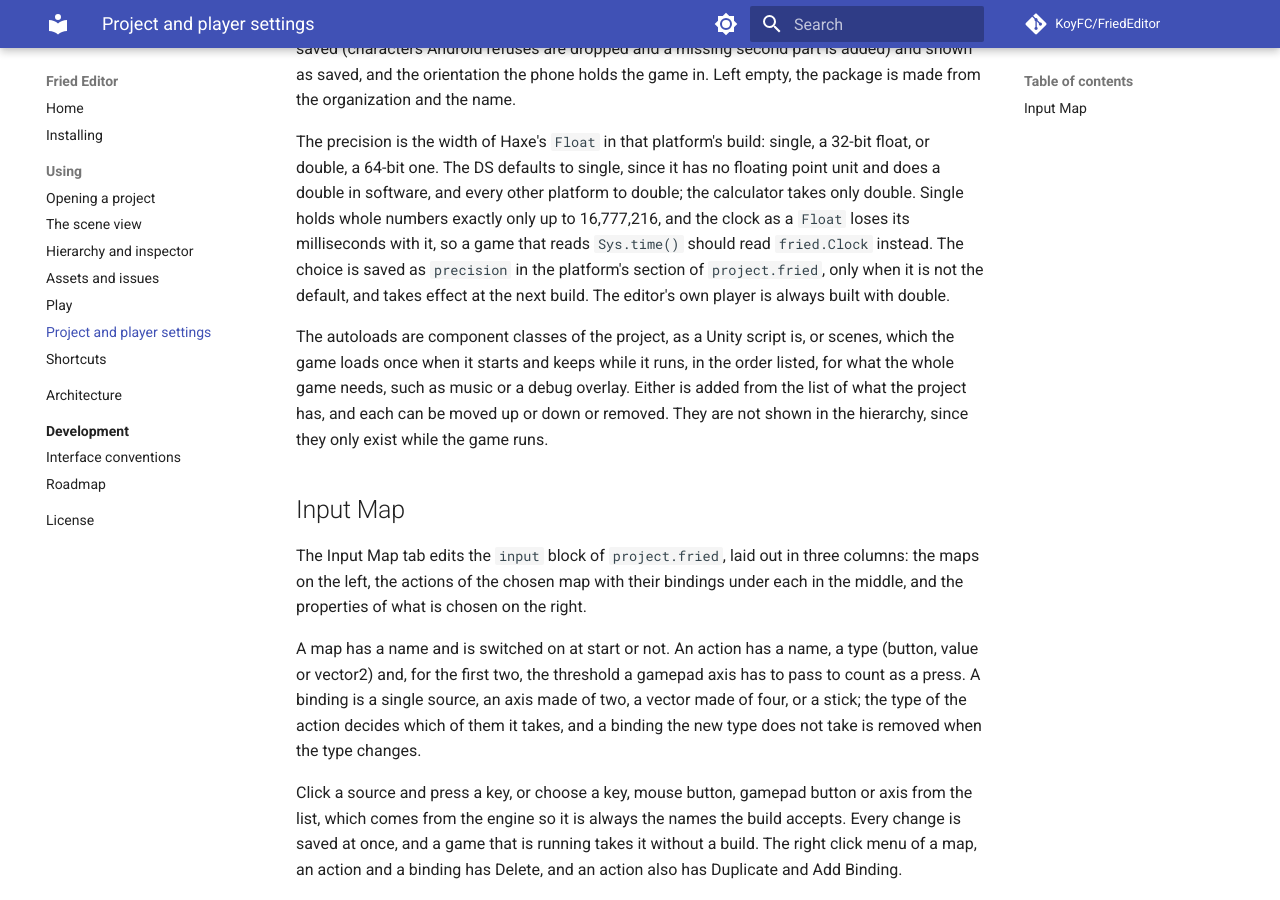
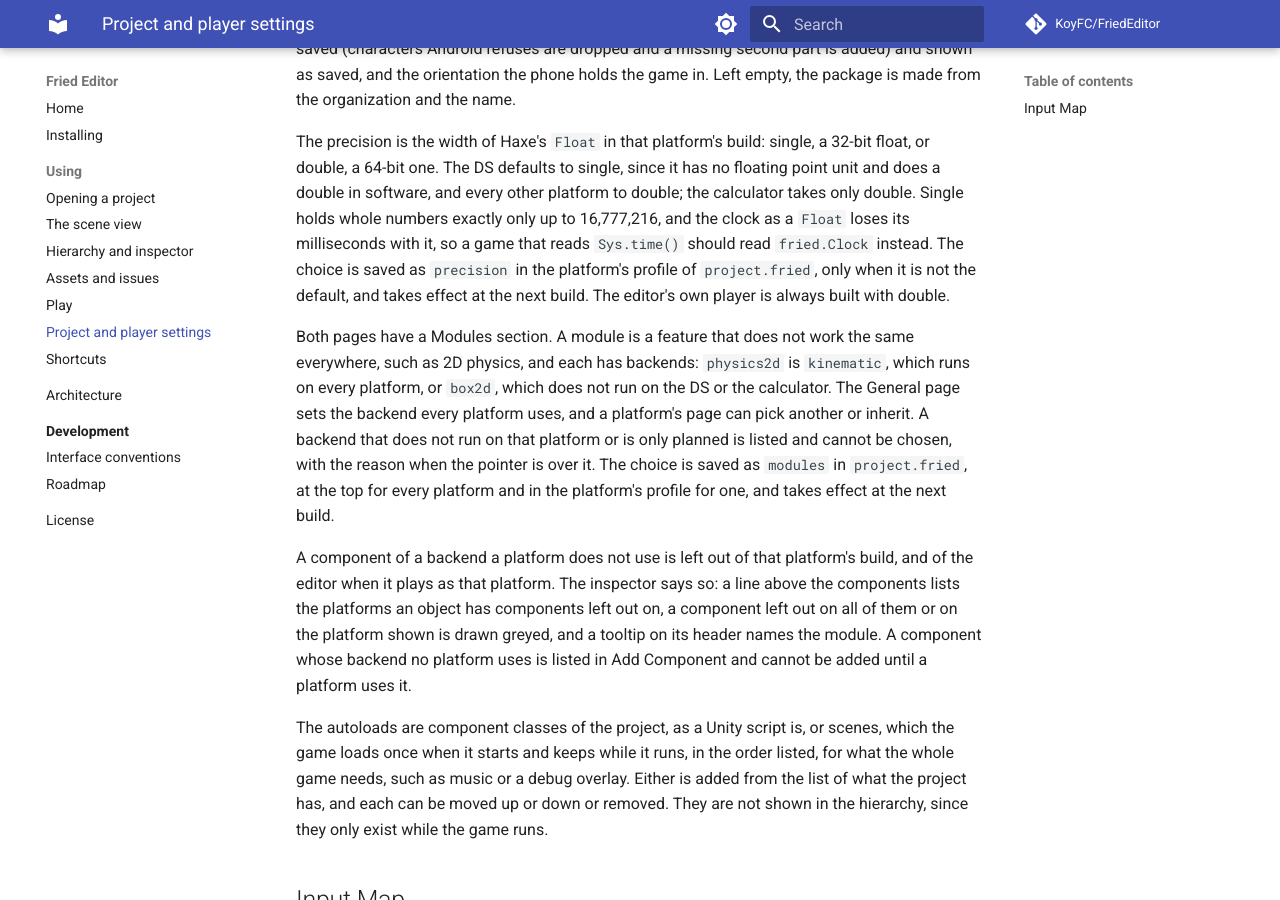
Before and after one commit to KoyFC/FriedEditor, an MkDocs documentation site: the page built from docs/using/project-settings.md, in a window 1280 px wide and 900 px high, scrolled down 796 px. Built offline with MkDocs 1.6.1 and Material for MkDocs 9.7.7, drawn with Linux system fonts in a browser that asks for light colours; comment, search, counter and statistics services are not loaded.

Commit message:
Document Modules in the Editor

```diff
--- a/docs/using/project-settings.md
+++ b/docs/using/project-settings.md
@@ -10,7 +10,11 @@ Player Settings has a page for each platform that is ticked, with its icon, whic
 
 The Android page holds the package the device knows the game by, which is repaired when it is saved (characters Android refuses are dropped and a missing second part is added) and shown as saved, and the orientation the phone holds the game in. Left empty, the package is made from the organization and the name.
 
-The precision is the width of Haxe's `Float` in that platform's build: single, a 32-bit float, or double, a 64-bit one. The DS defaults to single, since it has no floating point unit and does a double in software, and every other platform to double; the calculator takes only double. Single holds whole numbers exactly only up to 16,777,216, and the clock as a `Float` loses its milliseconds with it, so a game that reads `Sys.time()` should read `fried.Clock` instead. The choice is saved as `precision` in the platform's section of `project.fried`, only when it is not the default, and takes effect at the next build. The editor's own player is always built with double.
+The precision is the width of Haxe's `Float` in that platform's build: single, a 32-bit float, or double, a 64-bit one. The DS defaults to single, since it has no floating point unit and does a double in software, and every other platform to double; the calculator takes only double. Single holds whole numbers exactly only up to 16,777,216, and the clock as a `Float` loses its milliseconds with it, so a game that reads `Sys.time()` should read `fried.Clock` instead. The choice is saved as `precision` in the platform's profile of `project.fried`, only when it is not the default, and takes effect at the next build. The editor's own player is always built with double.
+
+Both pages have a Modules section. A module is a feature that does not work the same everywhere, such as 2D physics, and each has backends: `physics2d` is `kinematic`, which runs on every platform, or `box2d`, which does not run on the DS or the calculator. The General page sets the backend every platform uses, and a platform's page can pick another or inherit. A backend that does not run on that platform or is only planned is listed and cannot be chosen, with the reason when the pointer is over it. The choice is saved as `modules` in `project.fried`, at the top for every platform and in the platform's profile for one, and takes effect at the next build.
+
+A component of a backend a platform does not use is left out of that platform's build, and of the editor when it plays as that platform. The inspector says so: a line above the components lists the platforms an object has components left out on, a component left out on all of them or on the platform shown is drawn greyed, and a tooltip on its header names the module. A component whose backend no platform uses is listed in Add Component and cannot be added until a platform uses it.
 
 The autoloads are component classes of the project, as a Unity script is, or scenes, which the game loads once when it starts and keeps while it runs, in the order listed, for what the whole game needs, such as music or a debug overlay. Either is added from the list of what the project has, and each can be moved up or down or removed. They are not shown in the hierarchy, since they only exist while the game runs.
 
```
Also changed, not shown: CHANGELOG.md (+8 -0 lines).
